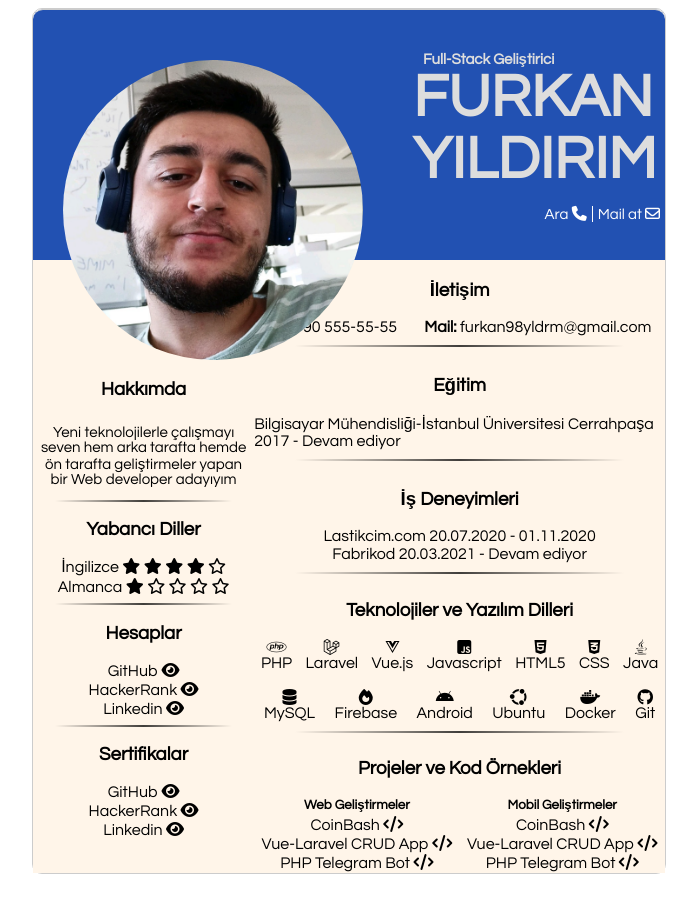
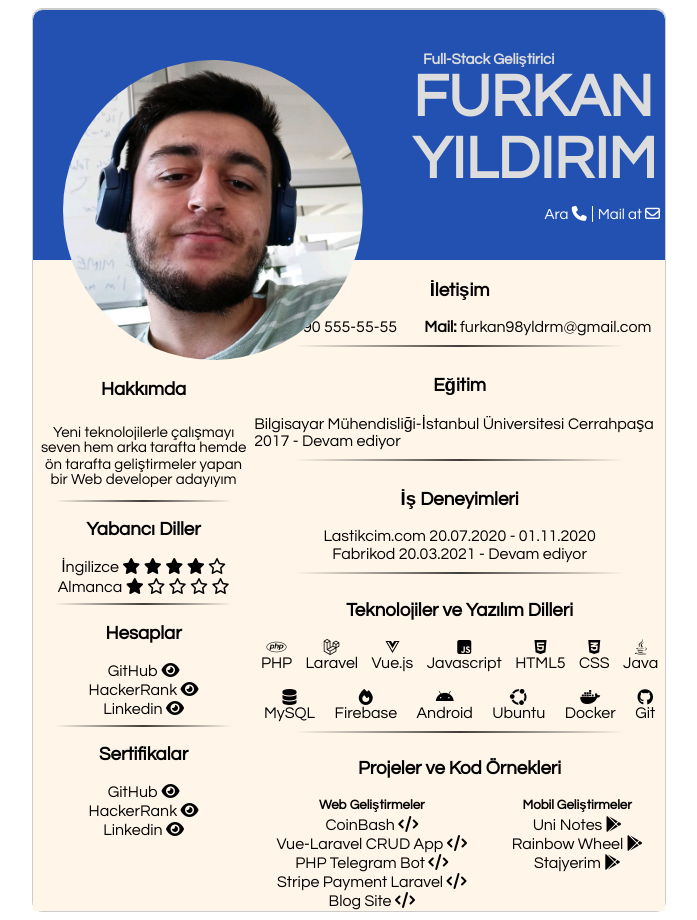
Before and after one commit to furkanyldrmm/furkanyldrmm.github.io, a plain HTML site: page index.html in a window 1280 px wide. Shown: the whole page, without its empty margins (291-988 px from the left). Before the commit the page ends 882 px from the top, so only its background shows below. Drawn offline with nearby package versions, Linux system fonts and the light colour scheme.

Commit message:
update index.html

```diff
--- a/index.html
+++ b/index.html
@@ -8,7 +8,6 @@
     <script src="https://ajax.googleapis.com/ajax/libs/jquery/3.5.1/jquery.min.js"></script>
     <script src="https://code.jquery.com/ui/1.12.1/jquery-ui.js"></script>
     <script src="https://kit.fontawesome.com/b99e675b6e.js"></script>
-
   </head>
   <body>
     <style>
@@ -26,9 +25,9 @@
         display: flex;
         background-color: #2251b2;
       }
-      h5{
-        margin-top:0px;
-        margin-bottom:4px;
+      h5 {
+        margin-top: 0px;
+        margin-bottom: 4px;
       }
       .contact {
         margin: auto;
@@ -66,28 +65,27 @@
         padding-bottom: 0px;
         color: rgb(221, 221, 221);
       }
-      .row{
+      .row {
         justify-content: space-around;
         flex-wrap: wrap;
         display: flex;
       }
-      .row-title{
-        margin-bottom:20px;
+      .row-title {
+        margin-bottom: 20px;
 
-          justify-content:flex-end;
+        justify-content: flex-end;
         flex-wrap: wrap;
         display: flex;
-          color:white
+        color: white;
       }
-      .column{
+      .column {
         align-items: center;
         display: flex;
         flex-direction: column;
       }
-      a{
+      a {
         text-decoration: none;
-          color:black;
-
+        color: black;
       }
       .title-text h5 {
         font-size: 15px;
@@ -109,93 +107,90 @@
         flex-direction: column;
         width: 65%;
       }
-      .label{
+      .label {
         font-weight: 700;
       }
-      hr{
-        border:0px;
+      hr {
+        border: 0px;
         width: 80%;
         height: 2px;
-          background-image: linear-gradient(to right, rgba(0, 0, 0, 0), rgba(0, 0, 0, 0.75), rgba(0, 0, 0, 0));
-
+        background-image: linear-gradient(
+          to right,
+          rgba(0, 0, 0, 0),
+          rgba(0, 0, 0, 0.75),
+          rgba(0, 0, 0, 0)
+        );
       }
       .about {
         margin-top: 120px;
       }
-      .resim{
+      .resim {
         display: none;
         width: 100%;
       }
-      .content{
+      .content {
         background-color: rgb(255, 245, 233);
         display: flex;
-
       }
-      .content p{
-        margin-top:0px;
-        margin-bottom:2px;
+      .content p {
+        margin-top: 0px;
+        margin-bottom: 2px;
       }
 
-      .call{
+      .call {
         text-decoration: none;
-        color:white;
-        margin-top:15px;
-        font-size:15px;
-        border-right:1px solid;
+        color: white;
+        margin-top: 15px;
+        font-size: 15px;
+        border-right: 1px solid;
         margin-right: 10x;
         padding-right: 5px;
       }
-       .mail{
+      .mail {
         text-decoration: none;
-        color:white;
-        margin-top:15px;
+        color: white;
+        margin-top: 15px;
         padding-left: 5px;
-         font-size:15px;
+        font-size: 15px;
         margin-right: 5px;
       }
-      @media screen and (max-width:480px) {
-        .about{
-          margin-top:60px;
+      @media screen and (max-width: 480px) {
+        .about {
+          margin-top: 60px;
         }
-          .contact{
+        .contact {
           width: 100%;
         }
-          .resim{
+        .resim {
           background-color: rgb(255, 245, 233);
 
-              display:block;
+          display: block;
         }
-          .resim img{
-            margin-left:0px;
+        .resim img {
+          margin-left: 0px;
         }
-          .big-image{
-              display:none;
-
+        .big-image {
+          display: none;
         }
-          .header{
-              flex-wrap:wrap;
+        .header {
+          flex-wrap: wrap;
         }
-          .right{
-              width: 100%;
-              display: block;
-
-          }
-          .left{
+        .right {
           width: 100%;
           display: block;
         }
-          .content{
+        .left {
+          width: 100%;
+          display: block;
+        }
+        .content {
           flex-direction: column;
         }
-
       }
     </style>
     <div class="contact">
       <div class="header">
-
         <img class="big-image" src="indir.png" />
-
-
 
         <div class="title">
           <div class="title-text">
@@ -203,29 +198,35 @@
             <h2>FURKAN</h2>
             <h2>YILDIRIM</h2>
             <div class="row-title">
-<a href="tel:538-030-1642" class="call">Ara  <i class="fas fa-phone"></i></a>
+              <a href="tel:538-030-1642" class="call"
+                >Ara <i class="fas fa-phone"></i
+              ></a>
 
-  <a class="mail" href="https://mail.google.com/mail/u/0/?view=cm&fs=1&tf=1&to=furkan98yldrm@gmail.com" target="_blank">
+              <a
+                class="mail"
+                href="https://mail.google.com/mail/u/0/?view=cm&fs=1&tf=1&to=furkan98yldrm@gmail.com"
+                target="_blank"
+              >
                 Mail at
-  <i class="far fa-envelope"></i> </a> </div>
+                <i class="far fa-envelope"></i>
+              </a>
+            </div>
           </div>
         </div>
       </div>
       <div class="resim">
-            <img src="indir.png" style="width:200px ;height:200px"/>
-
-
+        <img src="indir.png" style="width: 200px; height: 200px" />
       </div>
       <div class="content">
-
         <div class="left">
           <div class="about">
             <h3>Hakkımda</h3>
-                  <p style="padding:5px; font-size:15px">
-                      Yeni teknolojilerle çalışmayı seven hem arka tarafta hemde ön tarafta geliştirmeler yapan bir  Web developer adayıyım
+            <p style="padding: 5px; font-size: 15px">
+              Yeni teknolojilerle çalışmayı seven hem arka tarafta hemde ön
+              tarafta geliştirmeler yapan bir Web developer adayıyım
             </p>
           </div>
-                <hr>
+          <hr />
 
           <div>
             <h3>Yabancı Diller</h3>
@@ -239,9 +240,6 @@
               <i class="fas fa-star"></i>
 
               <i class="far fa-star"></i>
-
-
-
             </p>
             <p>
               Almanca <i class="fas fa-star"></i>
@@ -251,46 +249,39 @@
               <i class="far fa-star"></i>
               <i class="far fa-star"></i>
 
-
               <i class="far fa-star"></i>
-
-
-
             </p>
-                  <hr>
+            <hr />
             <h3>Hesaplar</h3>
             <p>
-                      GitHub <span> <i class="fas fa-eye"></i>
-
+              GitHub
+              <span>
+                <a href="https://github.com/furkanyldrmm" target="_blank">
+                  <i class="fas fa-eye"></i
+                ></a>
               </span>
             </p>
             <p>
-                      HackerRank <span><i class="fas fa-eye"></i>
-
-                      </span>
+              HackerRank <span><i class="fas fa-eye"></i> </span>
             </p>
             <p>
-                      Linkedin <i class="fas fa-eye"></i>
-
-
+              Linkedin
+              <a
+                href="https://www.linkedin.com/in/furkan-y%C4%B1ld%C4%B1r%C4%B1m-7471b6173/"
+                target="_blank"
+              >
+                <i class="fas fa-eye"></i
+              ></a>
             </p>
-                    <hr>
+            <hr />
             <h3>Sertifikalar</h3>
             <p>
-                      GitHub <span> <i class="fas fa-eye"></i>
-
-                      </span>
+              GitHub <span> <i class="fas fa-eye"></i> </span>
             </p>
             <p>
-                      HackerRank <span><i class="fas fa-eye"></i>
-
-                      </span>
+              HackerRank <span><i class="fas fa-eye"></i> </span>
             </p>
-                    <p>
-                      Linkedin <i class="fas fa-eye"></i>
-
-
-                    </p>
+            <p>Linkedin <i class="fas fa-eye"></i></p>
           </div>
         </div>
         <div class="right">
@@ -300,24 +291,34 @@
             <p><span class="label"> Tel:</span> +90 555-55-55</p>
             <p><span class="label">Mail:</span> furkan98yldrm@gmail.com</p>
           </div>
-<hr>
+          <hr />
 
-<h3> Eğitim</h3>
+          <h3>Eğitim</h3>
           <div class="row">
-    <p>Bilgisayar Mühendisliği-İstanbul Üniversitesi Cerrahpaşa   <span class="date">2017 - Devam ediyor</span></p>
+            <p>
+              Bilgisayar Mühendisliği-İstanbul Üniversitesi Cerrahpaşa
+              <span class="date">2017 - Devam ediyor</span>
+            </p>
           </div>
 
-<hr>
-<h3> İş Deneyimleri</h3>
+          <hr />
+          <h3>İş Deneyimleri</h3>
           <div class="row">
-    <p><a href="https://www.lastikcim.com.tr/" target="_blank"> Lastikcim.com </a> <span class="date">20.07.2020 - 01.11.2020</span></p>
+            <p>
+              <a href="https://www.lastikcim.com.tr/" target="_blank">
+                Lastikcim.com
+              </a>
+              <span class="date">20.07.2020 - 01.11.2020</span>
+            </p>
           </div>
           <div class="row">
-    <pv><a href="https://fabrikod.com/" target="_target">Fabrikod </a>  <span class="date">20.03.2021 - Devam ediyor</span></p>
-
+            <p>
+              <a href="https://fabrikod.com/" target="_target">Fabrikod </a>
+              <span class="date">20.03.2021 - Devam ediyor</span>
+            </p>
           </div>
-<hr>
-<h3> Teknolojiler ve Yazılım Dilleri</h3>
+          <hr />
+          <h3>Teknolojiler ve Yazılım Dilleri</h3>
 
           <div class="row">
             <div class="column">
@@ -353,7 +354,7 @@
               <p>Java</p>
             </div>
           </div>
- <br>
+          <br />
           <div class="row">
             <div class="column">
               <i class="fas fa-database"></i>
@@ -380,38 +381,110 @@
               <i class="fab fa-github"></i>
               <p>Git</p>
             </div>
-
           </div>
 
-
-
-<hr>
+          <hr />
           <h3>Projeler ve Kod Örnekleri</h3>
           <div class="row">
             <div class="column">
               <h5>Web Geliştirmeler</h5>
-  <p>CoinBash <span> <a href= "https://github.com/furkanyldrmm/coinBash"  target="_blank"> <i class="fas fa-code"></i></a> </span></p>
+              <p>
+                CoinBash
+                <span>
+                  <a
+                    href="https://github.com/furkanyldrmm/coinBash"
+                    target="_blank"
+                  >
+                    <i class="fas fa-code"></i
+                  ></a>
+                </span>
+              </p>
 
-<p>Vue-Laravel CRUD App <span> <a alt="Kaynak kod için tıklayınız" href= "https://github.com/furkanyldrmm/Vue-Laravel-RestApi-CRUD"target="_blank"> <i class="fas fa-code"></i></a> </span></p>
-<p>PHP Telegram Bot <span> <a alt="Kaynak kod için tıklayınız" href= "https://github.com/furkanyldrmm/php-telegramBot"target="_blank"> <i class="fas fa-code"></i></a> </span></p>
+              <p>
+                Vue-Laravel CRUD App
+                <span>
+                  <a
+                    href="https://github.com/furkanyldrmm/Vue-Laravel-RestApi-CRUD"
+                    target="_blank"
+                  >
+                    <i class="fas fa-code"></i
+                  ></a>
+                </span>
+              </p>
+              <p>
+                PHP Telegram Bot
+                <span>
+                  <a
+                    href="https://github.com/furkanyldrmm/php-telegramBot"
+                    target="_blank"
+                  >
+                    <i class="fas fa-code"></i
+                  ></a>
+                </span>
+              </p>
+              <p>
+                Stripe Payment Laravel
+                <span>
+                  <a
+                    href="https://github.com/furkanyldrmm/Stripe-payment-laravel"
+                    target="_blank"
+                  >
+                    <i class="fas fa-code"></i
+                  ></a>
+                </span>
+              </p>
+              <p>
+                Blog Site
+                <span>
+                  <a
+                    href="https://github.com/furkanyldrmm/BlogSite"
+                    target="_blank"
+                  >
+                    <i class="fas fa-code"></i
+                  ></a>
+                </span>
+              </p>
             </div>
             <div class="column">
               <h5>Mobil Geliştirmeler</h5>
-  <p>CoinBash <span> <a href= "https://github.com/furkanyldrmm/coinBash"  target="_blank"> <i class="fas fa-code"></i></a> </span></p>
+              <p>
+                Uni Notes
+                <span>
+                  <a
+                    href="https://play.google.com/store/apps/details?id=com.yildirimsoftware.notumolsun&hl=en_US&gl=US"
+                    target="_blank"
+                  >
+                    <i class="fab fa-google-play"></i>
+                  </a>
+                </span>
+              </p>
 
-<p>Vue-Laravel CRUD App <span> <a alt="Kaynak kod için tıklayınız" href= "https://github.com/furkanyldrmm/Vue-Laravel-RestApi-CRUD"target="_blank"> <i class="fas fa-code"></i></a> </span></p>
-<p>PHP Telegram Bot <span> <a alt="Kaynak kod için tıklayınız" href= "https://github.com/furkanyldrmm/php-telegramBot"target="_blank"> <i class="fas fa-code"></i></a> </span></p>
-</div>
-
-
-</div>
-
-</div>
-
+              <p>
+                Rainbow Wheel
+                <span>
+                  <a
+                    href="https://play.google.com/store/apps/details?id=com.furkanyldrm.renkbul&hl=en_US&gl=US"
+                    target="_blank"
+                  >
+                    <i class="fab fa-google-play"></i>
+                  </a>
+                </span>
+              </p>
+              <p>
+                Stajyerim
+                <span>
+                  <a
+                    href="https://play.google.com/store/apps/details?id=com.furkansoftware.stajyerim&hl=en_US&gl=US"
+                    target="_blank"
+                  >
+                    <i class="fab fa-google-play"></i>
+                  </a>
+                </span>
+              </p>
             </div>
           </div>
         </div>
-
+      </div>
     </div>
 
     <script>
```
Lines whose indentation alone changed are shown as unchanged.
